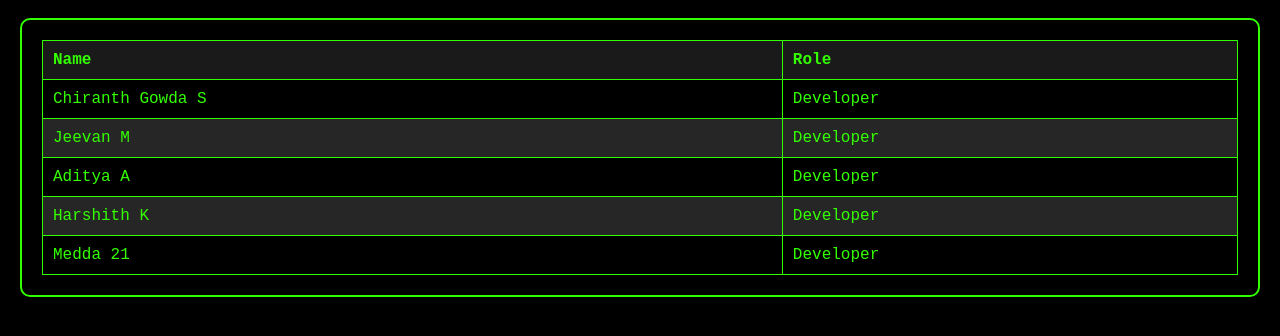
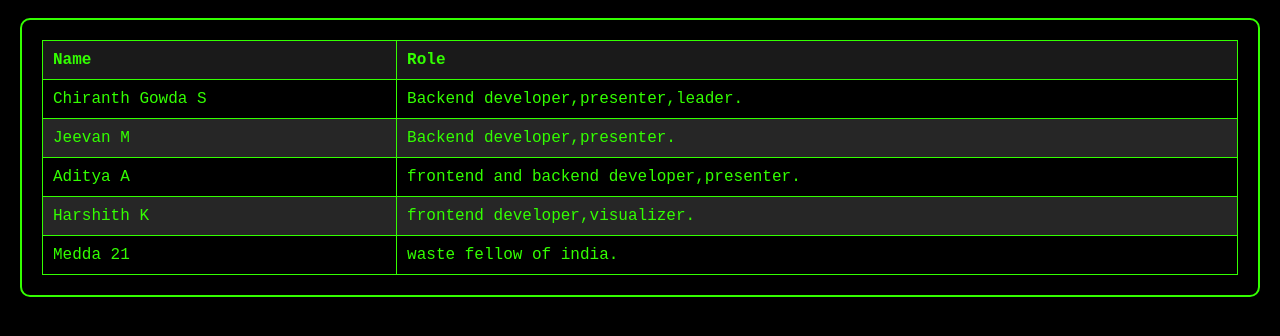
Before and after one commit to chiranthgowdas/cctrl, a plain HTML site: page developers.html in a window 1280 px wide. Shown: the part 60-396 px from the top of the page. Drawn offline with Linux system fonts and the light colour scheme.

Commit message:
Update developers.html

```diff
--- a/developers.html
+++ b/developers.html
@@ -20,23 +20,23 @@
             <tbody>
                 <tr>
                     <td>Chiranth Gowda S</td>
-                    <td>Developer</td>
+                    <td>Backend developer,presenter,leader.</td>
                 </tr>
                 <tr>
                     <td>Jeevan M</td>
-                    <td>Developer</td>
+                    <td>Backend developer,presenter.</td>
                 </tr>
                 <tr>
                     <td>Aditya A</td>
-                    <td>Developer</td>
+                    <td>frontend and backend developer,presenter.</td>
                 </tr>
                 <tr>
                     <td>Harshith K</td>
-                    <td>Developer</td>
+                    <td>frontend developer,visualizer.</td>
                 </tr>
                 <tr>
                     <td>Medda 21</td>
-                    <td>Developer</td>
+                    <td>waste fellow of india.</td>
                 </tr>
             </tbody>
         </table>
```
